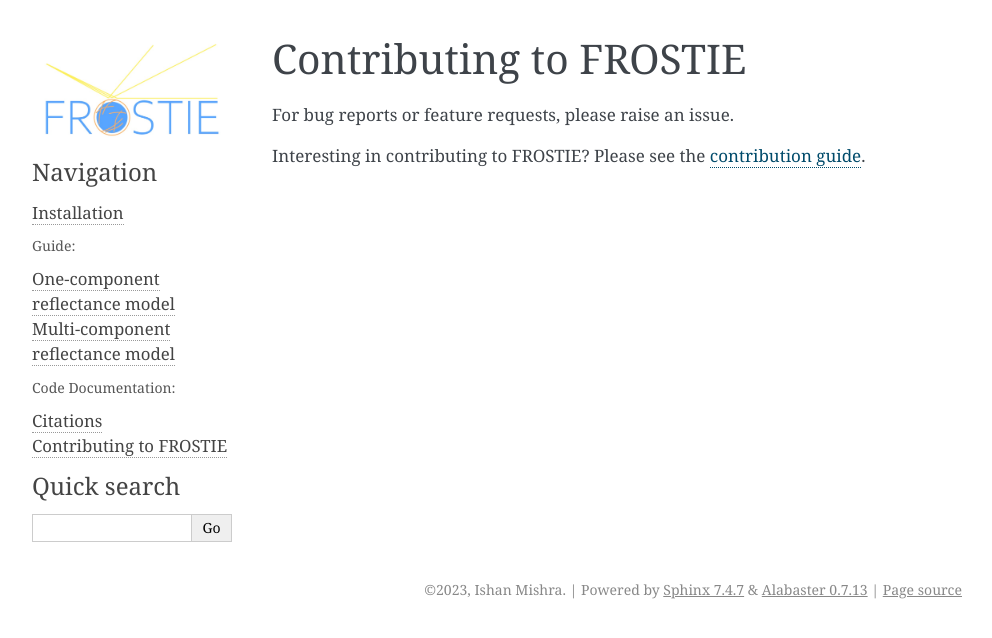
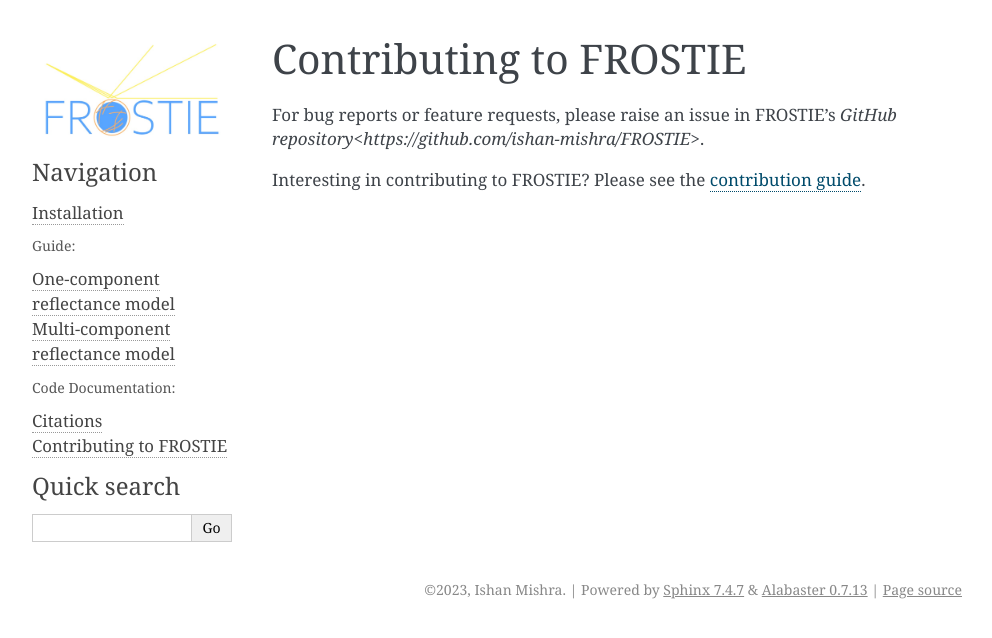
Before and after one commit to ishan-mishra/FROSTIE, a Sphinx documentation site: the page built from docs/content/contributing.rst, in a window 1280 px wide. Shown: the top 638 px of the page, without its empty margins (148-1140 px from the left). Built offline with Sphinx 7.4.7, drawn with Linux system fonts in a browser that asks for light colours; pages that are not in the unit, such as notebooks, are missing from menus.

Commit message:
edited contributing.rst

```diff
--- a/docs/content/contributing.rst
+++ b/docs/content/contributing.rst
@@ -1,7 +1,7 @@
 Contributing to FROSTIE
 =======================
 
-For bug reports or feature requests, please raise an issue.
+For bug reports or feature requests, please raise an issue in FROSTIE's `GitHub repository<https://github.com/ishan-mishra/FROSTIE>`.
 
 Interesting in contributing to FROSTIE? Please see the `contribution guide
 <https://frostie.readthedocs.io/en/latest/content/contributing.html>`_.
```
